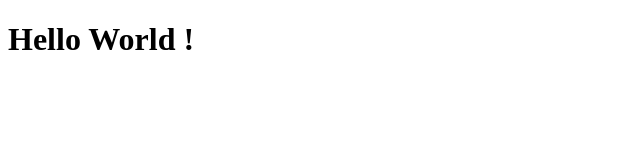
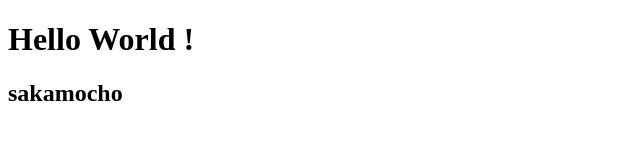
Before and after one commit to lifeistech/tech_study_git, a plain HTML site: page index.html in a window 1280 px wide. Shown: the whole page, without its empty margins (0-640 px from the left). Drawn offline with Linux system fonts and the light colour scheme.

Commit message:
Update index.html

```diff
--- a/index.html
+++ b/index.html
@@ -6,5 +6,6 @@
 </head>
 <body>
 <h1>Hello World !</h1>
+<h2>sakamocho</h2>
 </body>
 </html>
```
Also changed, not shown: 1 other file.
